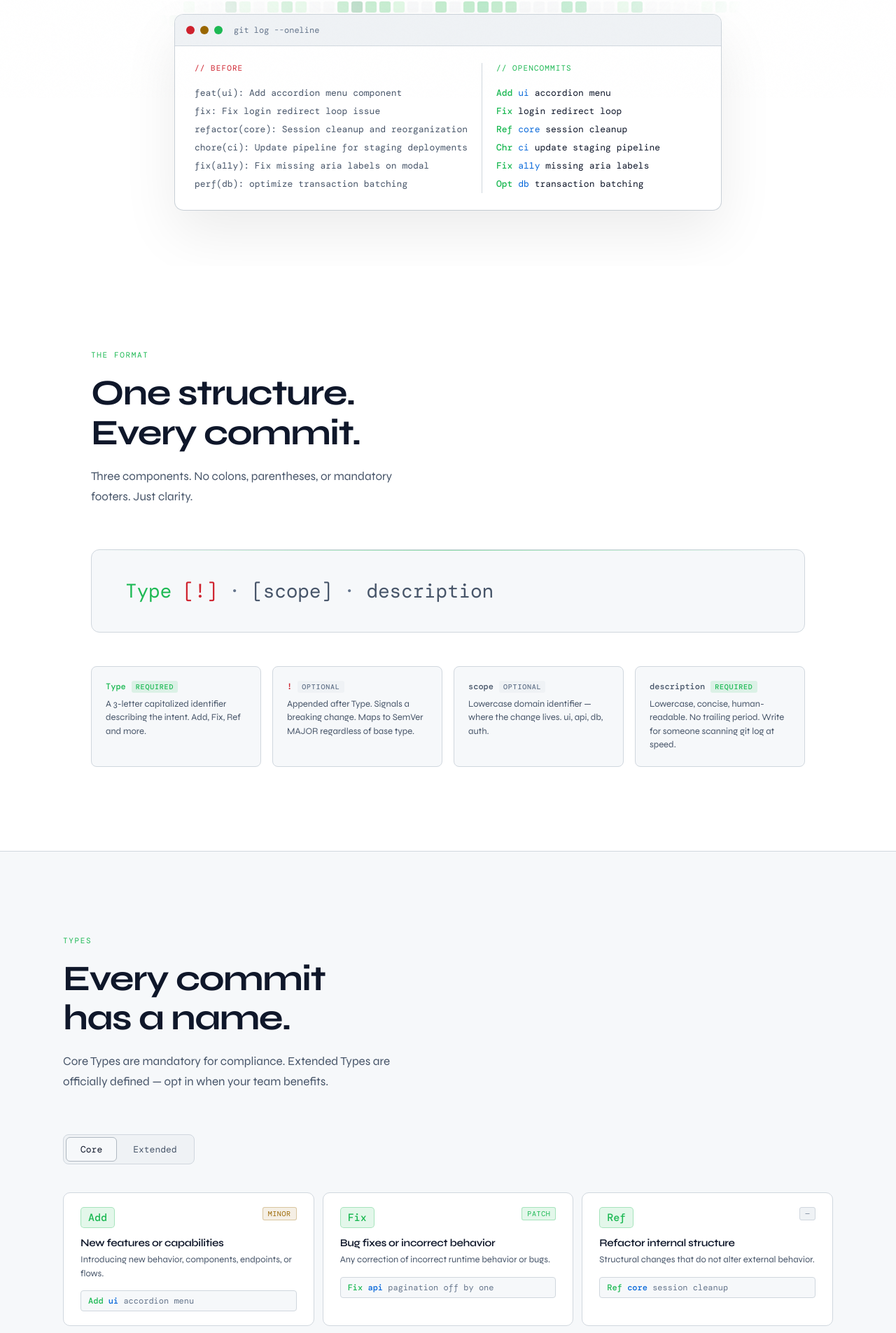
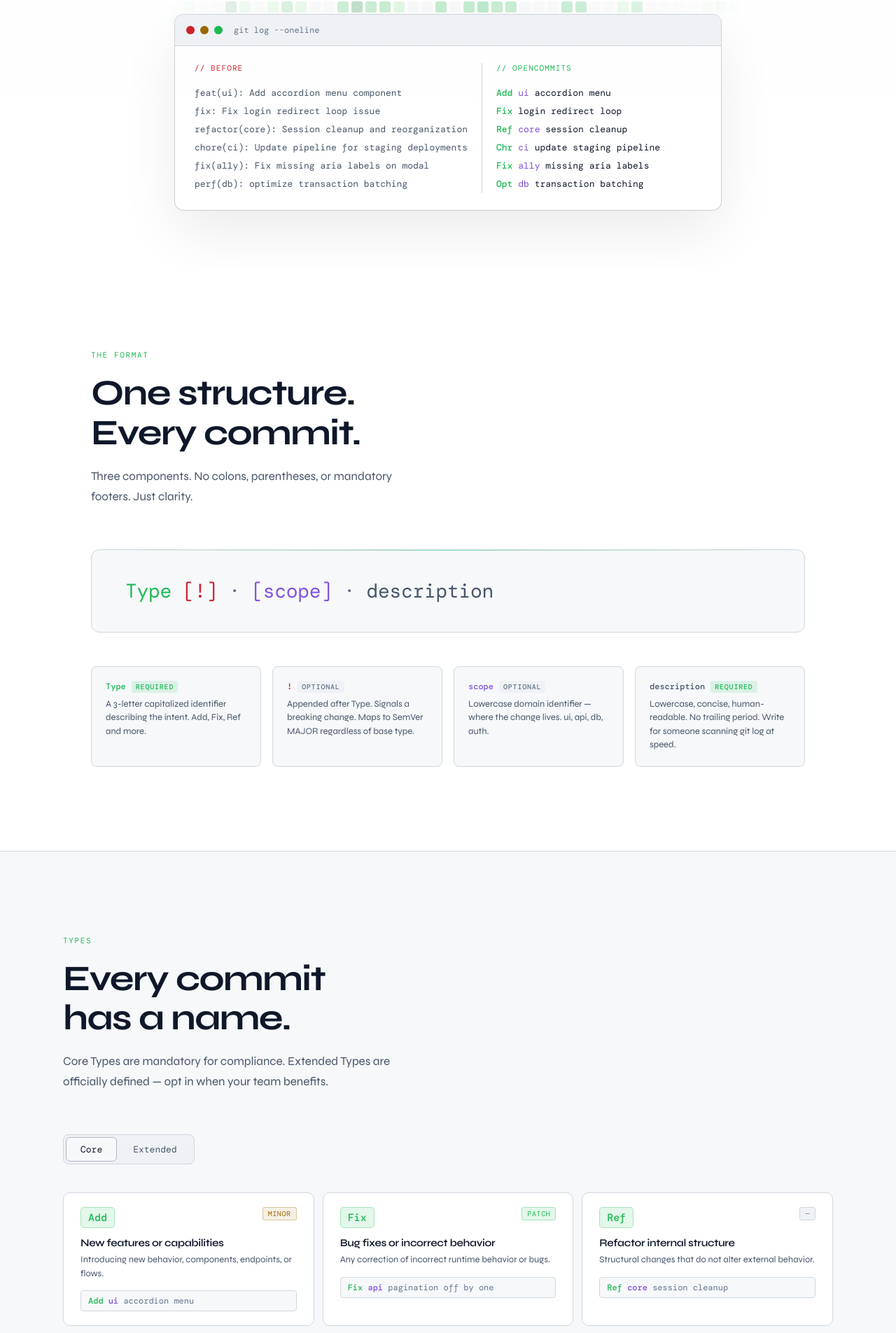
Before and after one commit to opencommits-org/opencommits.org, a Next.js app: page /en in a window 1280 px wide. Shown: the part 660-2565 px from the top of the page at 70% size. Built offline with nearby package versions, Linux system fonts and the light colour scheme; a web font is replaced by a local one.

Commit message:
Sty align scope and extended token colors

```diff
--- a/app/[locale]/page.module.css
+++ b/app/[locale]/page.module.css
@@ -283,6 +283,8 @@
 
 .fRequired { color: var(--green-text); }
 .fOptional { color: var(--text-muted); }
+.fScope { color: #8250df; }
+[data-theme="dark"] .fScope { color: #b99af8; }
 .fBang { color: var(--red); }
 .fSep { color: var(--text-dim); }
 
@@ -369,7 +371,8 @@
 .svMajor   { background: var(--red-bg);  color: var(--red); border: 1px solid var(--red-border);  padding: 2px 7px; border-radius: 3px; font-size: 10px; text-transform: uppercase; letter-spacing: 0.06em; }
 .svMinor   { background: var(--yellow-bg);  color: var(--yellow); border: 1px solid var(--yellow-border); padding: 2px 7px; border-radius: 3px; font-size: 10px; text-transform: uppercase; letter-spacing: 0.06em; }
 .svPatch   { background: var(--green-bg);   color: var(--green-text); border: 1px solid var(--green-border);  padding: 2px 7px; border-radius: 3px; font-size: 10px; text-transform: uppercase; letter-spacing: 0.06em; }
-.svInternal{ background: var(--bg3); color: var(--text-dim); border: 1px solid var(--border); padding: 2px 7px; border-radius: 3px; font-size: 10px; text-transform: uppercase; letter-spacing: 0.06em; }
+.svInternal{ background: var(--bg3); color: #64748b; border: 1px solid var(--border); padding: 2px 7px; border-radius: 3px; font-size: 10px; text-transform: uppercase; letter-spacing: 0.06em; }
+[data-theme="dark"] .svInternal{ color: #94a3b8; }
 .svNone    { background: var(--bg3); color: var(--text-dim); border: 1px solid var(--border); padding: 2px 7px; border-radius: 3px; font-size: 10px; text-transform: uppercase; letter-spacing: 0.06em; }
 
 /* REGEX */
--- a/app/[locale]/page.tsx
+++ b/app/[locale]/page.tsx
@@ -47,7 +47,7 @@ export default function Home() {
             <span className={s.fRequired}>Type</span>
             <span className={s.fBang}>[!]</span>
             <span className={s.fSep}>·</span>
-            <span className={s.fOptional}>[scope]</span>
+            <span className={`${s.fOptional} ${s.fScope}`}>[scope]</span>
             <span className={s.fSep}>·</span>
             <span className={s.fOptional}>description</span>
           </div>
@@ -57,7 +57,7 @@ export default function Home() {
             {[
               { key: 'type', nameClass: s.fRequired, req: true },
               { key: 'bang', nameClass: s.fBang, req: false },
-              { key: 'scope', nameClass: s.fOptional, req: false },
+              { key: 'scope', nameClass: `${s.fOptional} ${s.fScope}`, req: false },
               { key: 'description', nameClass: s.fOptional, req: true },
             ].map(p => (
               <div key={p.key} className={s.formatPart}>
--- a/components/Terminal.module.css
+++ b/components/Terminal.module.css
@@ -88,5 +88,6 @@
 }
 
 .typeAccent { color: var(--accent); font-weight: 500; }
-.typeBlue { color: var(--blue); }
+.typeScope { color: #8250df; }
+[data-theme="dark"] .typeScope { color: #b99af8; }
 .typeText { color: var(--text); }
--- a/components/Terminal.tsx
+++ b/components/Terminal.tsx
@@ -14,12 +14,12 @@ const before = [
 
 type Part = [string, string?]
 const after: Part[][] = [
-  [['Add', 'accent'], [' '], ['ui', 'blue'], [' accordion menu']],
+  [['Add', 'accent'], [' '], ['ui', 'scope'], [' accordion menu']],
   [['Fix', 'accent'], [' login redirect loop']],
-  [['Ref', 'accent'], [' '], ['core', 'blue'], [' session cleanup']],
-  [['Chr', 'accent'], [' '], ['ci', 'blue'], [' update staging pipeline']],
-  [['Fix', 'accent'], [' '], ['a11y', 'blue'], [' missing aria labels']],
-  [['Opt', 'accent'], [' '], ['db', 'blue'], [' transaction batching']],
+  [['Ref', 'accent'], [' '], ['core', 'scope'], [' session cleanup']],
+  [['Chr', 'accent'], [' '], ['ci', 'scope'], [' update staging pipeline']],
+  [['Fix', 'accent'], [' '], ['a11y', 'scope'], [' missing aria labels']],
+  [['Opt', 'accent'], [' '], ['db', 'scope'], [' transaction batching']],
 ]
 
 export default function Terminal() {
@@ -64,7 +64,7 @@ export default function Terminal() {
               {parts.map(([text, color], j) => (
                 <span key={j} className={
                   color === 'accent' ? styles.typeAccent :
-                  color === 'blue' ? styles.typeBlue :
+                  color === 'scope' ? styles.typeScope :
                   styles.typeText
                 }>{text}</span>
               ))}
--- a/components/TypesGrid.module.css
+++ b/components/TypesGrid.module.css
@@ -118,4 +118,7 @@
 }
 
 .exAccent { color: var(--green-text); font-weight: 500; }
+.exScope { color: #8250df; font-weight: 500; }
 .exBlue { color: var(--blue); font-weight: 500; }
+
+[data-theme="dark"] .exScope { color: #b99af8; }
--- a/components/TypesGrid.tsx
+++ b/components/TypesGrid.tsx
@@ -17,7 +17,7 @@ const coreTypes = [
 ]
 
 const extendedTypes = [
-  { tag: 'Mov', name: 'Move files or modules', desc: 'Relocation without logic changes.', example: [['Mov','blue'],[' '],['ui','blue'],[' components to shared/ui']], semver: 'none' },
+  { tag: 'Mov', name: 'Move files or modules', desc: 'Relocation without logic changes.', example: [['Mov','blue'],[' '],['ui','scope'],[' components to shared/ui']], semver: 'none' },
   { tag: 'Rnm', name: 'Rename identifiers or files', desc: 'Renaming across the codebase.', example: [['Rnm','blue'],[' user_service to account_service']], semver: 'none' },
   { tag: 'Dep', name: 'Deprecate features or APIs', desc: 'Mark as deprecated but not yet removed. Signals a future Rmv!.', example: [['Dep','blue'],[' v1 user endpoints']], semver: 'minor' },
   { tag: 'Sec', name: 'Security-specific changes', desc: 'Explicitly highlight security work when visibility matters.', example: [['Sec','blue'],[' fix csrf vulnerability in forms']], semver: 'patch' },
@@ -71,7 +71,8 @@ function TypeCard({ type, extended, index }: { type: CardType, extended?: boolea
         {type.example.map(([text, color], i) => (
           <span key={i} className={
             color === 'accent' ? styles.exAccent :
-            color === 'blue' ? styles.exBlue : ''
+            color === 'scope' ? styles.exScope :
+            color === 'blue' ? (extended ? styles.exBlue : styles.exScope) : ''
           }>{text}</span>
         ))}
       </div>
```
